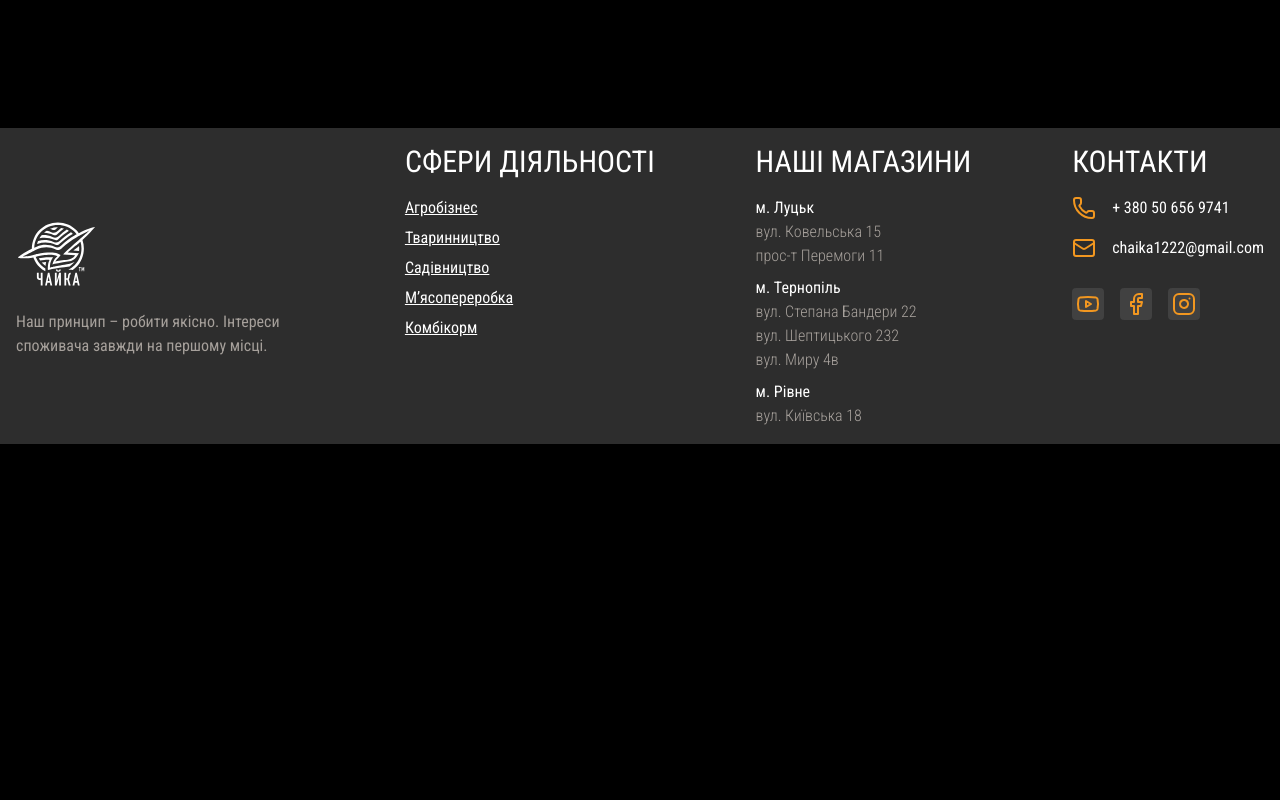
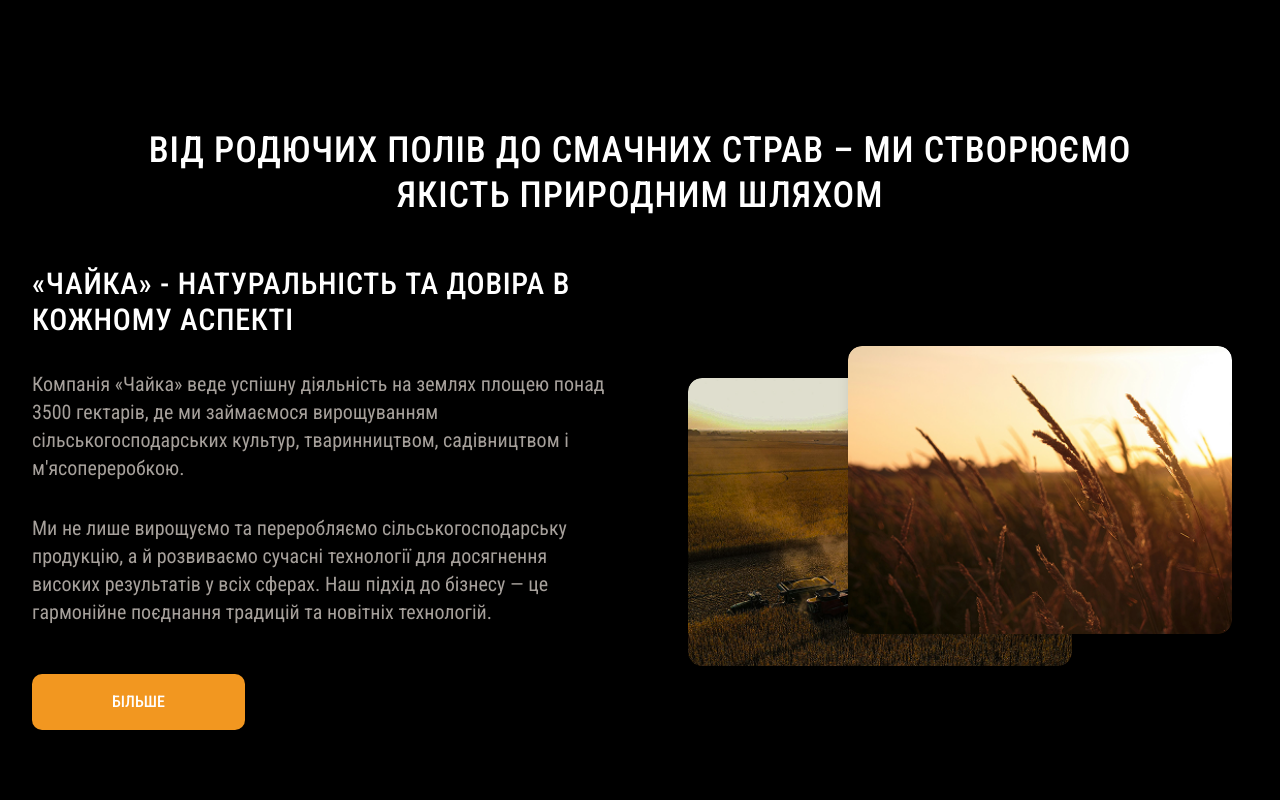
Before and after one commit to ArtemixArt228/chaika, a Next.js app: page / in a window 1280 px wide. Shown: the part 880-1680 px from the top of the page. Before the commit the page ends 1324 px from the top, so only its background shows below. Built offline with nearby package versions, Linux system fonts and the light colour scheme.

Commit message:
Refactor DescriptionSection: add Framer Motion animations for elements, improve layout responsiveness, update text, image styles, and spacings, and enable DescriptionSection in the homepage layout.

```diff
--- a/src/app/(homepage)/description-section/description-section.tsx
+++ b/src/app/(homepage)/description-section/description-section.tsx
@@ -1,55 +1,234 @@
+"use client";
+
 import React from "react";
 import Image from "next/image";
+import { motion } from "framer-motion";
 
 import { MainButton } from "@/components/shared/button";
 
+const containerVariants = {
+  hidden: { opacity: 0 },
+  visible: {
+    opacity: 1,
+    transition: {
+      duration: 0.6,
+      staggerChildren: 0.2,
+    },
+  },
+};
+
+const fadeInUpVariants = {
+  hidden: {
+    opacity: 0,
+    y: 30,
+  },
+  visible: {
+    opacity: 1,
+    y: 0,
+    transition: {
+      duration: 0.6,
+      ease: "easeOut",
+    },
+  },
+};
+
+const imageVariants = {
+  hidden: {
+    opacity: 0,
+    scale: 0.9,
+    y: 20,
+  },
+  visible: {
+    opacity: 1,
+    scale: 1,
+    y: 0,
+    transition: {
+      duration: 0.7,
+      ease: "easeOut",
+    },
+  },
+};
+
+const textVariants = {
+  hidden: {
+    opacity: 0,
+    y: 20,
+  },
+  visible: {
+    opacity: 1,
+    y: 0,
+    transition: {
+      duration: 0.5,
+      ease: "easeOut",
+    },
+  },
+};
+
 export const DescriptionSection = () => {
   return (
-    <section className="container mx-auto mb-24 lg:mb-36">
-      <h4 className="bg-main md:bg-transparent text-center text-white uppercase text-2xl md:text-4xl mb-8">
+    <motion.section
+      className="container mx-auto mb-16 sm:mb-20 lg:mb-24 xl:mb-36 px-4 sm:px-6 lg:px-8"
+      variants={containerVariants}
+      initial="hidden"
+      whileInView="visible"
+      viewport={{ once: true, amount: 0.2 }}
+    >
+      <motion.h2
+        variants={fadeInUpVariants}
+        className="
+          bg-main md:bg-transparent
+          text-center text-white uppercase
+          text-xl sm:text-2xl md:text-3xl lg:text-4xl
+          mb-6 sm:mb-8 lg:mb-12
+          px-4 py-3 sm:px-6 sm:py-4 md:px-0 md:py-0
+          rounded-lg md:rounded-none
+          font-medium tracking-wide
+          leading-tight sm:leading-tight
+          max-w-5xl mx-auto
+        "
+      >
         Від родючих полів до смачних страв – ми створюємо якість природним
         шляхом
-      </h4>
+      </motion.h2>
 
-      <div className="flex gap-6 px-3 lg:p-0 flex-col-reverse lg:flex-row">
-        <div className="grid gap-6 lg:flex-1/2">
-          <h6 className="text-white uppercase text-2xl md:text-3xl">
+      <div className="flex gap-6 sm:gap-8 lg:gap-12 xl:gap-16 flex-col-reverse lg:flex-row items-start">
+        <motion.div
+          className="grid gap-4 sm:gap-6 lg:gap-8 lg:flex-1 w-full"
+          variants={containerVariants}
+        >
+          <motion.h3
+            variants={textVariants}
+            className="
+              text-white uppercase
+              lg:text-2xl xl:text-3xl
+              font-medium tracking-wide
+              hover:text-gray-100
+              transition-colors duration-300 ease-out
+            "
+          >
             «Чайка» - натуральність та довіра в кожному аспекті
-          </h6>
-          <p className="text-stone-400 text-base md:text-xl">
+          </motion.h3>
+
+          <motion.p
+            variants={textVariants}
+            className="
+              text-stone-400
+              text-sm sm:text-base lg:text-lg xl:text-xl
+              hover:text-stone-300
+              transition-colors duration-300 ease-out
+            "
+          >
             Компанія «Чайка» веде успішну діяльність на землях площею понад 3500
             гектарів, де ми займаємося вирощуванням сільськогосподарських
-            культур, тваринництвом, садівництвом і м’ясопереробкою.
-          </p>
-          <p className="text-stone-400 text-base md:text-xl">
+            культур, тваринництвом, садівництвом і м&#39;ясопереробкою.
+          </motion.p>
+
+          <motion.p
+            variants={textVariants}
+            className="
+              text-stone-400
+              text-sm sm:text-base lg:text-lg xl:text-xl
+              hover:text-stone-300
+              transition-colors duration-300 ease-out
+            "
+          >
             Ми не лише вирощуємо та переробляємо сільськогосподарську продукцію,
             а й розвиваємо сучасні технології для досягнення високих результатів
             у всіх сферах. Наш підхід до бізнесу — це гармонійне поєднання
             традицій та новітніх технологій.
-          </p>
+          </motion.p>
 
-          <MainButton text="Більше" />
-        </div>
+          <motion.div variants={textVariants} className="mt-2 sm:mt-4">
+            <MainButton text="Більше" className="px-18 md:px-20" />
+          </motion.div>
+        </motion.div>
 
-        <div className="relative h-56 lg:h-auto lg:flex-1/2">
-          <div className="absolute w-50 h-40 lg:w-94 lg:h-81 rounded-xl bottom-8 right-0 z-10">
+        <motion.div
+          className="
+            relative
+            h-64 sm:h-72 md:h-80 lg:h-[22rem] xl:h-[26rem]
+            w-full lg:flex-1
+            mb-8 lg:mb-0
+          "
+          variants={containerVariants}
+        >
+          <motion.div
+            variants={imageVariants}
+            whileHover={{
+              scale: 1.05,
+              zIndex: 20,
+              transition: { duration: 0.3, ease: "easeOut" },
+            }}
+            className="
+              absolute
+              w-44 h-36 sm:w-56 sm:h-44 md:w-64 md:h-48 lg:w-80 lg:h-60 xl:w-96 xl:h-72
+              rounded-lg sm:rounded-xl
+              bottom-6 sm:bottom-8 lg:bottom-12
+              right-0 sm:right-2 lg:right-4
+              z-10
+              shadow-lg hover:shadow-2xl
+              transition-all duration-300 ease-out
+              cursor-pointer
+              overflow-hidden
+              group
+            "
+          >
             <Image
               src="/homepage/description-section/seed.png"
               alt="Seed"
               fill
-              className="object-cover rounded-xl"
+              sizes="(max-width: 640px) 176px,
+                 (max-width: 768px) 224px,
+                 (max-width: 1024px) 256px,
+                 (max-width: 1280px) 320px,
+                 384px"
+              className="
+                object-cover rounded-lg sm:rounded-xl
+                group-hover:scale-110
+                transition-transform duration-500 ease-out
+              "
             />
-          </div>
-          <div className="absolute w-50 h-40 lg:w-94 lg:h-81 rounded-xl bottom-0 left-0">
+            <div className="absolute inset-0 bg-gradient-to-t from-black/20 to-transparent opacity-0 group-hover:opacity-100 transition-opacity duration-300 ease-out" />
+          </motion.div>
+
+          <motion.div
+            variants={imageVariants}
+            whileHover={{
+              scale: 1.05,
+              transition: { duration: 0.3, ease: "easeOut" },
+            }}
+            className="
+              absolute
+              w-44 h-36 sm:w-56 sm:h-44 md:w-64 md:h-48 lg:w-80 lg:h-60 xl:w-96 xl:h-72
+              rounded-lg sm:rounded-xl
+              bottom-0 sm:bottom-2 lg:bottom-4
+              left-0 sm:left-2 lg:left-4
+              shadow-lg hover:shadow-2xl
+              transition-all duration-300 ease-out
+              cursor-pointer
+              overflow-hidden
+              group
+            "
+          >
             <Image
               src="/homepage/description-section/field.png"
               alt="Field"
               fill
-              className="object-cover rounded-xl"
+              sizes="(max-width: 640px) 176px,
+                 (max-width: 768px) 224px,
+                 (max-width: 1024px) 256px,
+                 (max-width: 1280px) 320px,
+                 384px"
+              className="
+                object-cover rounded-lg sm:rounded-xl
+                group-hover:scale-110
+                transition-transform duration-500 ease-out
+              "
             />
-          </div>
-        </div>
+            <div className="absolute inset-0 bg-gradient-to-t from-black/20 to-transparent opacity-0 group-hover:opacity-100 transition-opacity duration-300 ease-out" />
+          </motion.div>
+        </motion.div>
       </div>
-    </section>
+    </motion.section>
   );
 };
--- a/src/app/(homepage)/page.tsx
+++ b/src/app/(homepage)/page.tsx
@@ -11,7 +11,7 @@
     <main className="min-h-dvh">
       <HeroSection />
 
-      {/*<DescriptionSection />*/}
+      <DescriptionSection />
 
       {/*<ActivitySection />*/}
 
```
